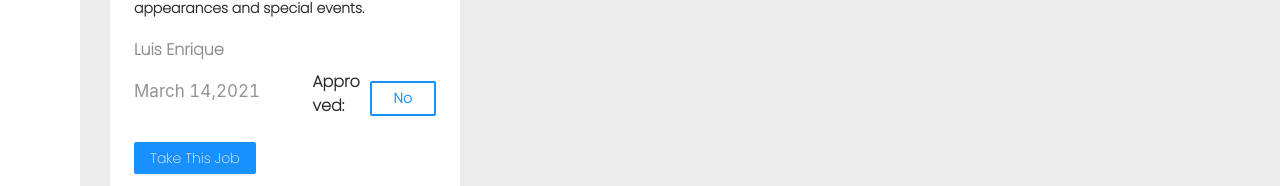
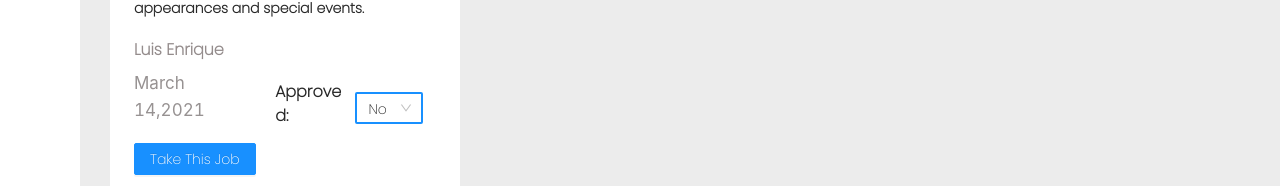
Before and after one commit to illionSo/Profile-OON, a React (Create React App) app: page / in a window 1280 px wide. Shown: the part 3040-3226 px from the top of the page. Built offline with nearby package versions, Linux system fonts and the light colour scheme.

Commit message:
card Completed

```diff
--- a/src/App.css
+++ b/src/App.css
@@ -71,7 +71,12 @@ border-radius: 15px;
 .ant-btn-sm span {
   font-weight: 600;
 }
-.ant-space ant-space-horizontal ant-space-align-center{
+
+.ant-select:not(.ant-select-customize-input) .ant-select-selector{
+  border: 2px solid  #1890ff !important;
+}
+ .styleSpace  {
   position: absolute;
-  top:'9px';
+  left: 4px !important;
+    top: 10px !important;
 }
--- /dev/null
+++ b/src/Components/Card/Cardbutton.js
@@ -0,0 +1,24 @@
+import { Select } from 'antd';
+const { Option } = Select;
+
+
+const Cardbutton = () => {
+
+    function handleChange(value) {
+        console.log(`selected ${value}`);
+      }
+
+    return (
+        <>
+  <Select defaultValue="No" style={{ width: 68 }} onChange={handleChange}>
+      <Option value="Yes">Yes</Option>
+      <Option value="No">No</Option>
+
+
+    </Select>
+
+        </>
+    )
+}
+
+export default Cardbutton
--- a/src/Components/Card/MockupCard.js
+++ b/src/Components/Card/MockupCard.js
@@ -2,8 +2,11 @@
 
 
 import { Typography,Card,Button,Space,Statistic,Row,Col } from 'antd';
+import Cardbutton from './Cardbutton';
 const { Title, Paragraph, Text } = Typography;
- export const cardDetails= [
+
+
+export const cardDetails= [
      {
     textTitle:'politics',
     title:'Covid-19 and Human Nature Interference.',
@@ -32,14 +35,16 @@ const MockupCard = () => {
 
 
              <Row >
-                 <Col xl={11}>
+                 <Col xl={9}>
                  <Statistic value={detail.date} />
                  </Col>
-                 <Col xl={13}>
+                 <Col xl={14}>
+                 <div className='styleSpace'>
                  <Space>
-                  <Title level={5} style={{fontWeight:'600',marginLeft:'2.5rem'}}>Approved:</Title>
-                  <Button size='small' > No </Button>
+                  <Title level={5} style={{fontWeight:'600',marginLeft:'1.5rem'}}>Approved:</Title>
+                  <Cardbutton />
                   </Space>
+                  </div>
                   </Col>
              </Row>
 
```
